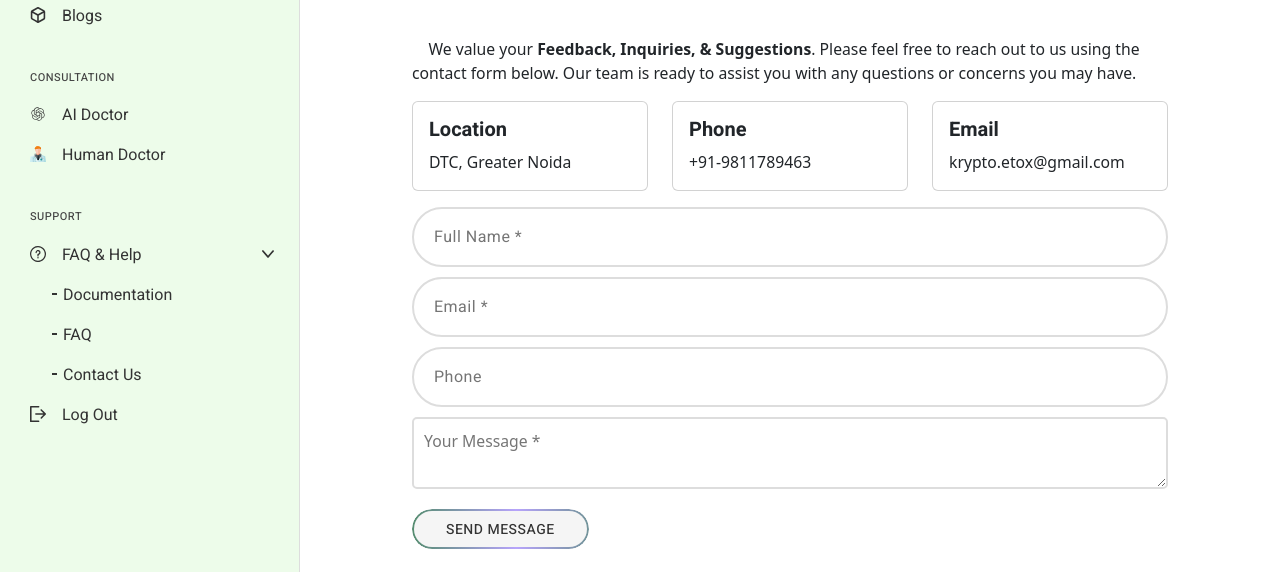
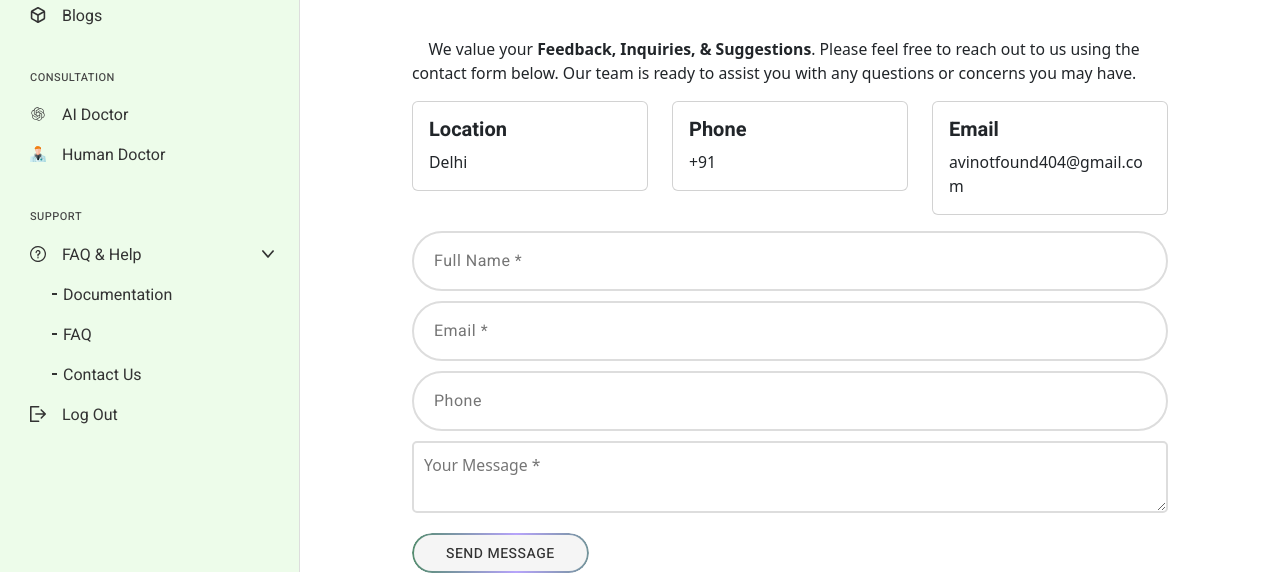
Before and after one commit to 404avinotfound/Ayur, a plain HTML site: page contact.html in a window 1280 px wide. Shown: the part 228-803 px from the top of the page. Drawn offline with nearby package versions, Linux system fonts and the light colour scheme.

Commit message:
Update contact.html

```diff
--- a/contact.html
+++ b/contact.html
@@ -390,7 +390,7 @@
 								  <div class="card">
 									<div class="card-body">
 									  <h5 class="card-title"><strong>Location</strong></h5>
-									  <p class="card-text">DTC, Greater Noida</p>
+									  <p class="card-text">Delhi</p>
 
 									</div>
 								  </div>
@@ -399,7 +399,7 @@
 									<div class="card">
 									  <div class="card-body">
 										<h5 class="card-title"><strong>Phone</strong></h5>
-										<p class="card-text">+91-9811789463</p>
+										<p class="card-text">+91</p>
 
 									  </div>
 									</div>
@@ -408,7 +408,7 @@
 									<div class="card">
 									  <div class="card-body">
 										<h5 class="card-title"><strong>Email</strong></h5>
-										<p class="card-text">krypto.etox@gmail.com</p>
+										<p class="card-text">avinotfound404@gmail.com</p>
 
 									  </div>
 									</div>
```
